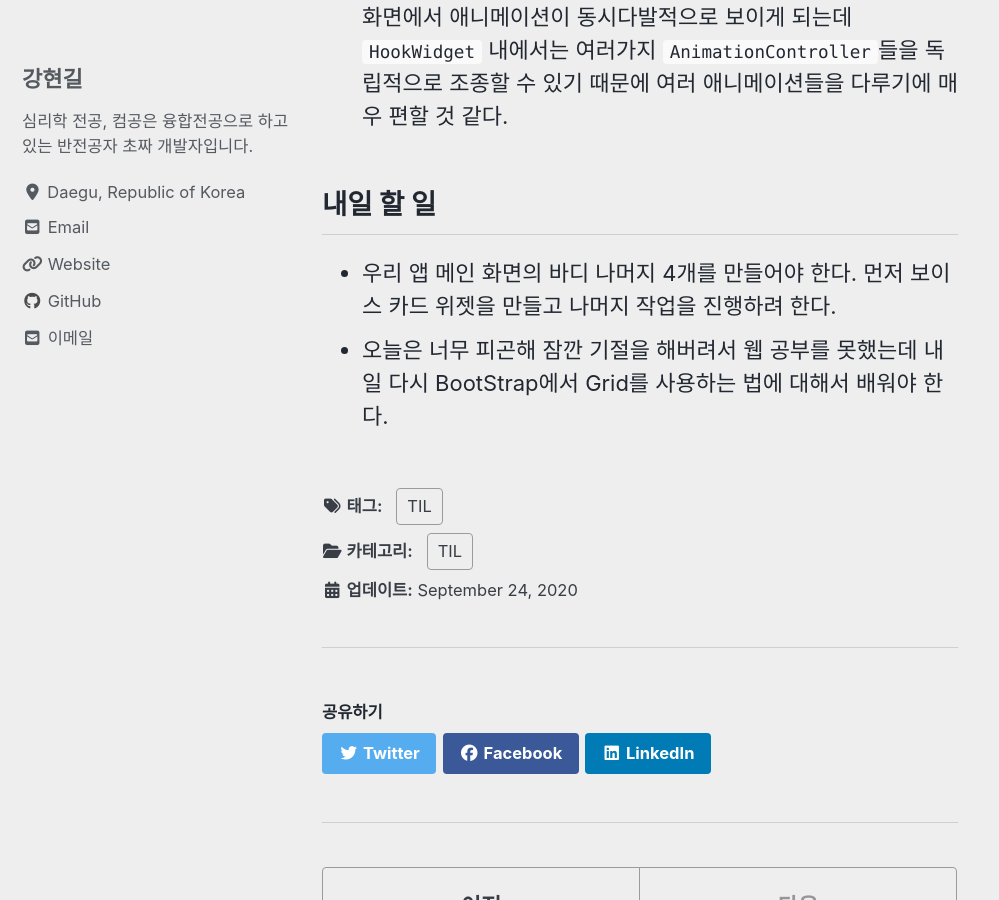
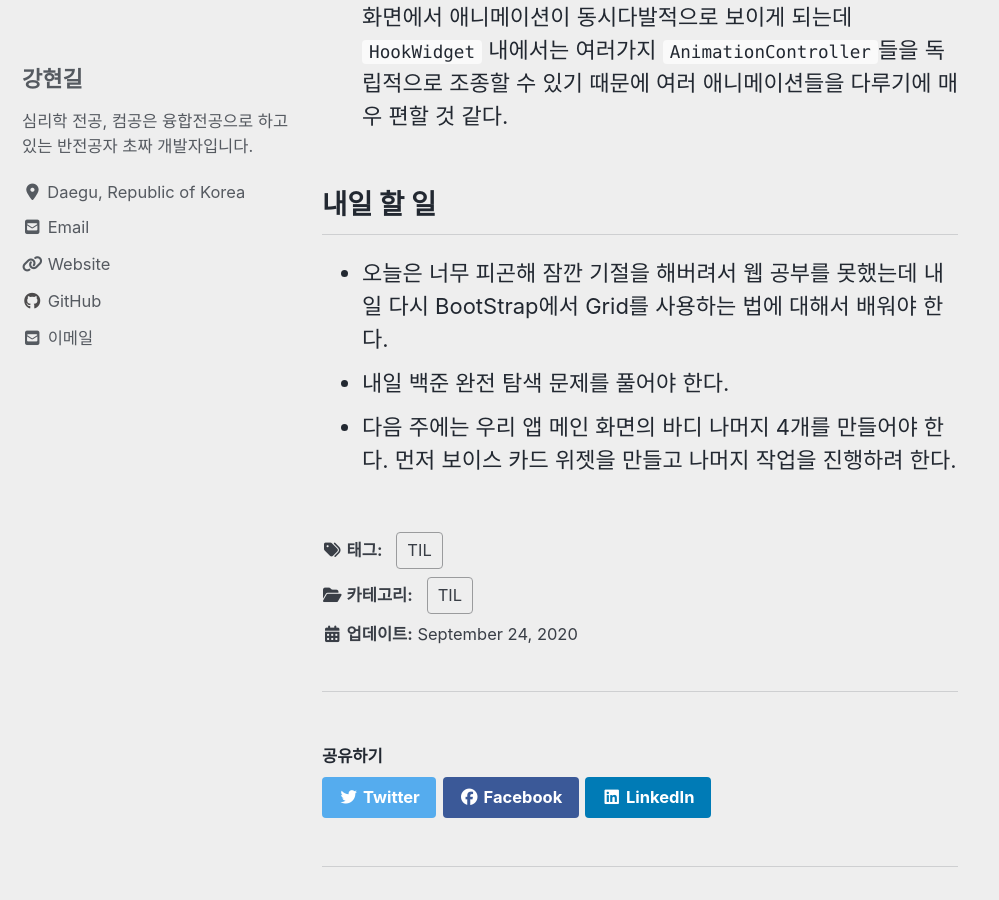
Before and after one commit to nammunsik/tksuns12.github.io, a Jekyll site: the page built from _posts/2020-09-24-200924til.md, in a window 1280 px wide and 900 px high, scrolled down 1024 px. Shown: the whole window, without its empty margins (0-999 px from the left). Built offline with Jekyll 4.4.1, drawn with Linux system fonts in a browser that asks for light colours; cached includes are drawn as plain includes; nearby versions of some CDN libraries; comment, search, counter and statistics services are not loaded.

Commit message:
200924포스트 수정

````diff
--- a/_posts/2020-09-24-200924til.md
+++ b/_posts/2020-09-24-200924til.md
@@ -8,6 +8,7 @@ tags:
 ---
 
 ## 오늘 한 일
+
 - 오늘은 메인화면 UI를 조금 짜보았다.
 - 앱 화면에 앱바, 바디, 내비게이션 바가 있다고 친다면 우리 앱의 내비게이션 바는 바디 위에 오버레이되어 있다. 그래서 사실 ```Scaffold``` 위젯을 쓰면 앱바, 바디, 내비게이션 바를 따로 구현하지 않아도 되는데 모두 손수 구현했다. 그러다 보니 일종의 페이지 컨트롤러도 내가 구현하게 됐는데 하나의 모듈로 구현된 게 아니라 화면 코드 자체에 그냥 작성된 것이라 후에 리팩토링을 해야 할 것 같다.
 - 내비게이션바도 그렇고 플로팅 액션 버튼도 그렇고 모두 화면 위에 떠있는 것들이라 ```Stack```과 ```Positioned``` 위젯을 활용했다. ```Positioned``` 위젯으로 Stack 내에 다른 위젯을 감싸주면 위치를 어디로든지 옮길 수 있다.
@@ -15,5 +16,7 @@ tags:
 - 지금 재사용 가능한 위젯들을 모두 ```HookWidget```으로 만들고 있는데 ```State``` 관리와 ```AnimationController```관리가 모듈화 되어 각각 독립적으로 이루어지니까 정말 편하다. 우리 앱에서 특히 녹음 화면에서 애니메이션이 동시다발적으로 보이게 되는데 ```HookWidget``` 내에서는 여러가지 ```AnimationController```들을 독립적으로 조종할 수 있기 때문에 여러 애니메이션들을 다루기에 매우 편할 것 같다.
 
 ## 내일 할 일
-- 우리 앱 메인 화면의 바디 나머지 4개를 만들어야 한다. 먼저 보이스 카드 위젯을 만들고 나머지 작업을 진행하려 한다.
+
 - 오늘은 너무 피곤해 잠깐 기절을 해버려서 웹 공부를 못했는데 내일 다시 BootStrap에서 Grid를 사용하는 법에 대해서 배워야 한다.
+- 내일 백준 완전 탐색 문제를 풀어야 한다.
+- 다음 주에는 우리 앱 메인 화면의 바디 나머지 4개를 만들어야 한다. 먼저 보이스 카드 위젯을 만들고 나머지 작업을 진행하려 한다.
````
